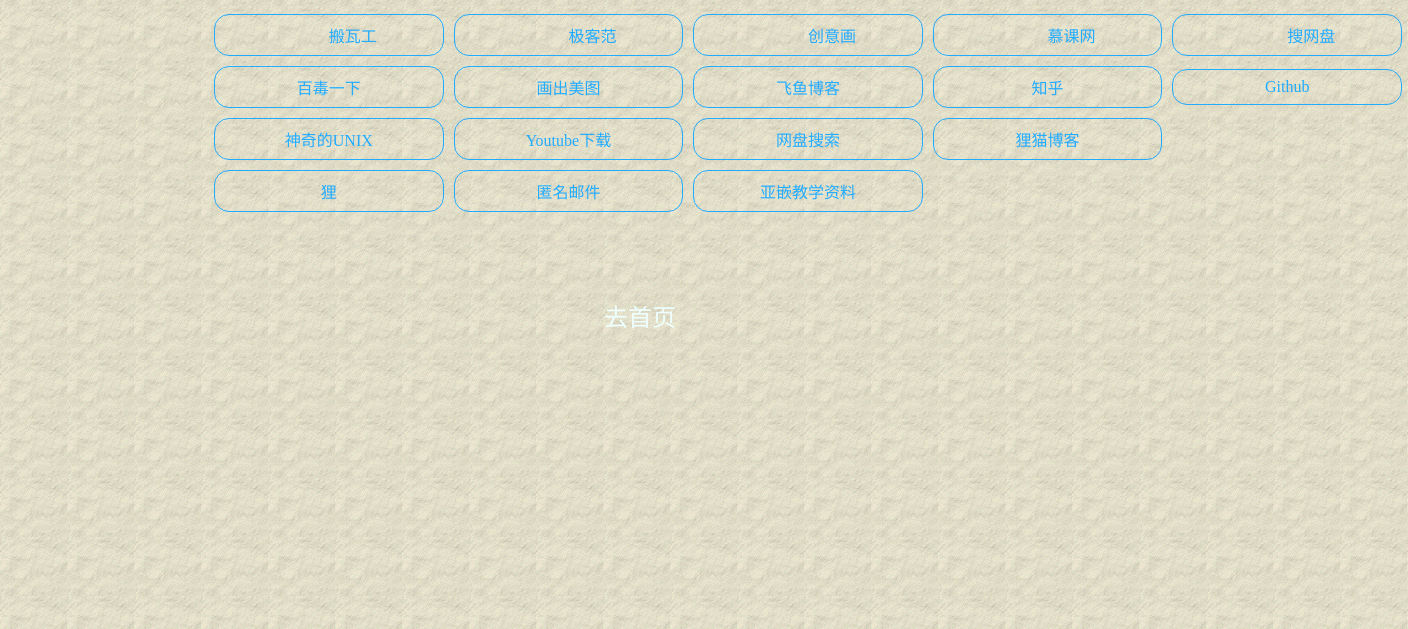
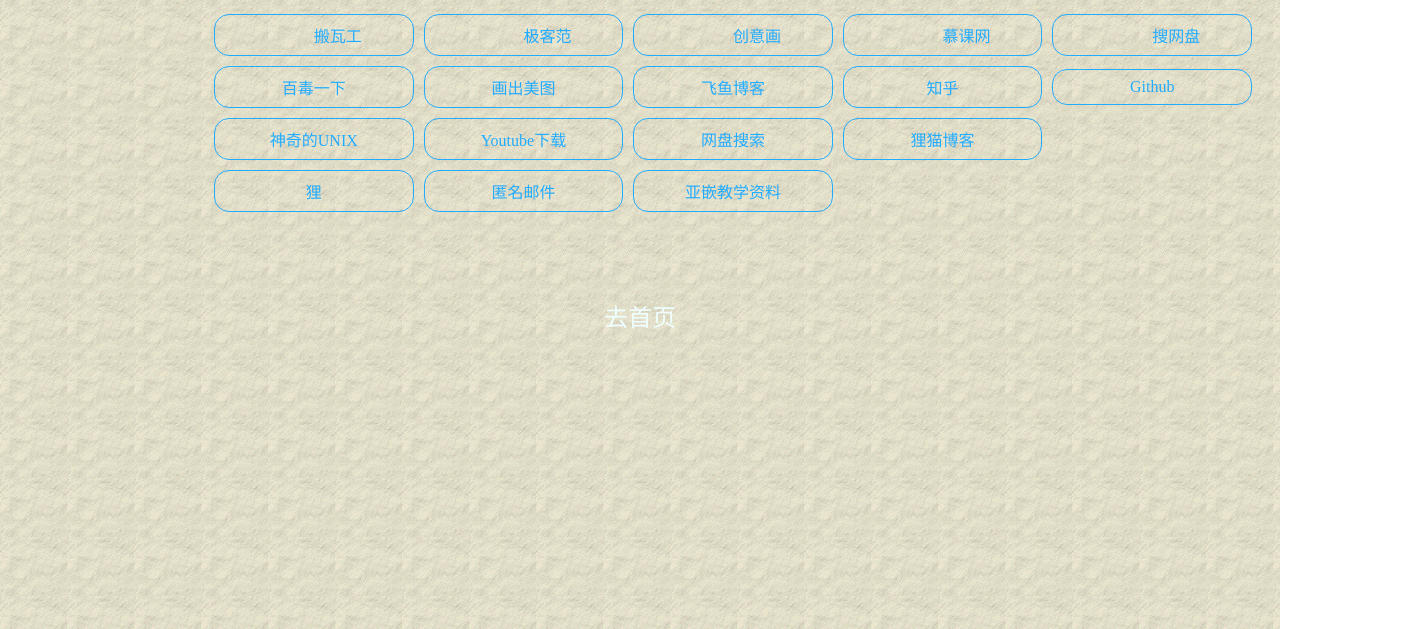
Before and after one commit to GoodDayLife/GoodDayLife.github.io, a plain HTML site: page index.html in a window 1280 px wide. Shown: the part 171-800 px from the top of the page, 1408 px wide, since content can reach past the window. Drawn offline with Linux system fonts and the light colour scheme.

Commit message:
modified:   index.html

```diff
--- a/index.html
+++ b/index.html
@@ -61,7 +61,7 @@
 	<body>
 		 <div class="radius">
 		<h1><a  href="/index.html">常用链接</a></h1>
-			<table width="1200">
+			<table width="1050">
 				<tr>
 					<td> <a href="https://bandwagonhost.com/"target="_blank"> <div class="link">　　　搬瓦工　　　</div></a> </td>
 					<td><a href="http://www.geekfan.net"target="_blank"><div class="link">　　　极客范　　　</div></a></td>
```
